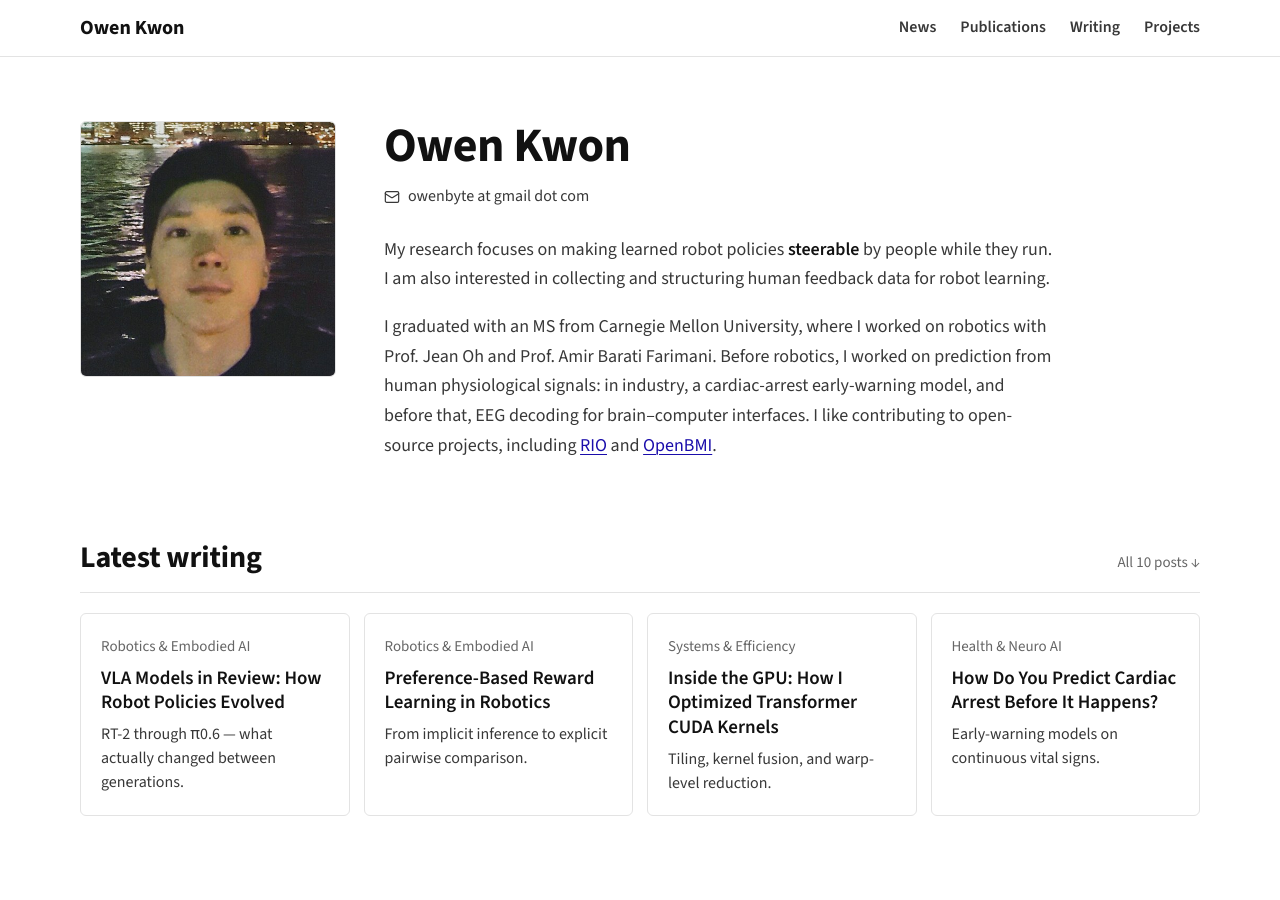
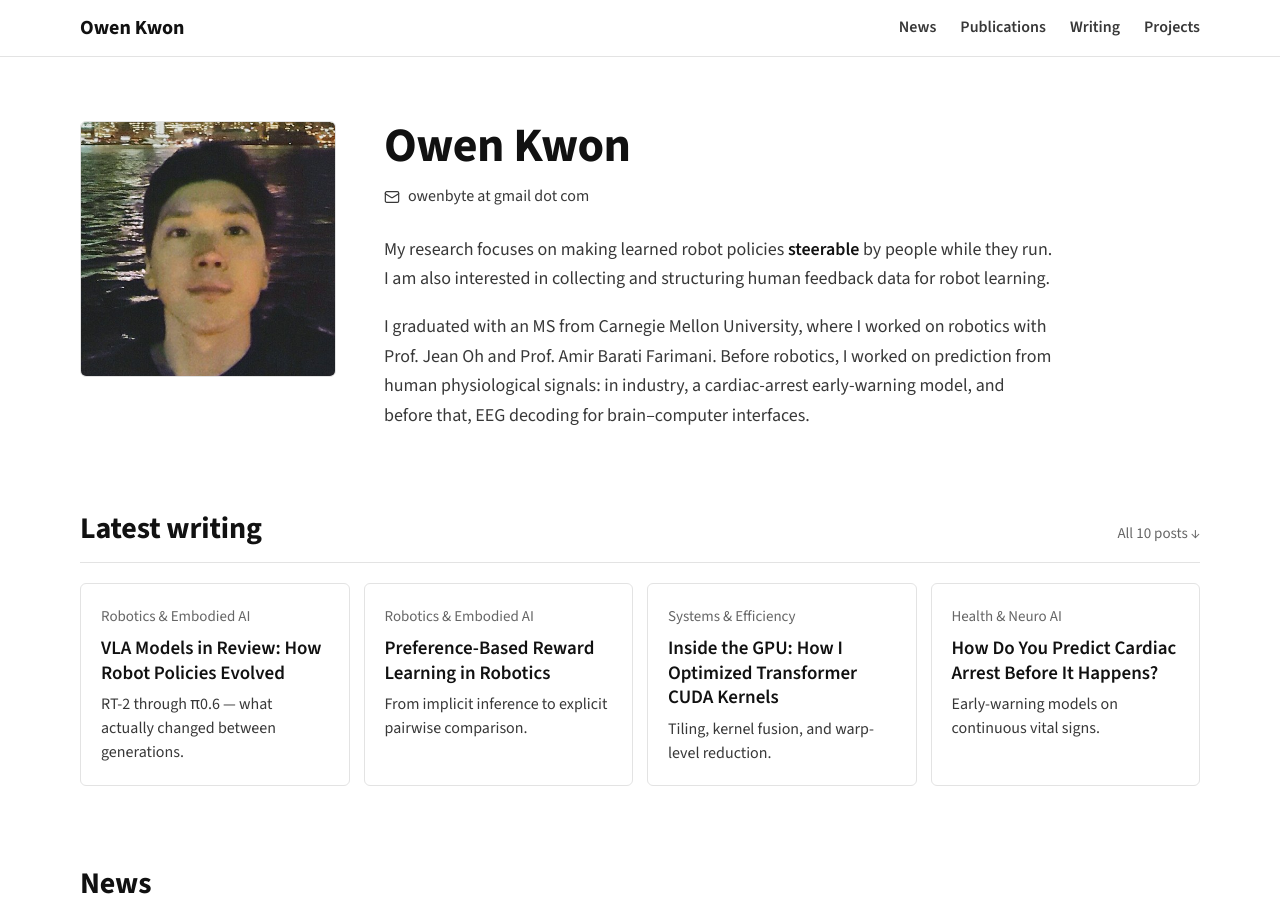
Before and after one commit to owenkgit/owenkgit.github.io, a Jekyll site: the page built from index.md, in a window 1280 px wide and 900 px high. Built offline with Jekyll 4.4.1, drawn with Linux system fonts in a browser that asks for light colours.

Commit message:
Remove the open-source sentence from the bio

```diff
--- a/index.md
+++ b/index.md
@@ -4,4 +4,4 @@ layout: home
 
 My research focuses on making learned robot policies **steerable** by people while they run. I am also interested in collecting and structuring human feedback data for robot learning.
 
-I graduated with an MS from Carnegie Mellon University, where I worked on robotics with Prof. Jean Oh and Prof. Amir Barati Farimani. Before robotics, I worked on prediction from human physiological signals: in industry, a cardiac-arrest early-warning model, and before that, EEG decoding for brain–computer interfaces. I like contributing to open-source projects, including [RIO](https://robot-i-o.github.io/) and [OpenBMI](https://github.com/PatternRecognition/OpenBMI).
+I graduated with an MS from Carnegie Mellon University, where I worked on robotics with Prof. Jean Oh and Prof. Amir Barati Farimani. Before robotics, I worked on prediction from human physiological signals: in industry, a cardiac-arrest early-warning model, and before that, EEG decoding for brain–computer interfaces.
```
